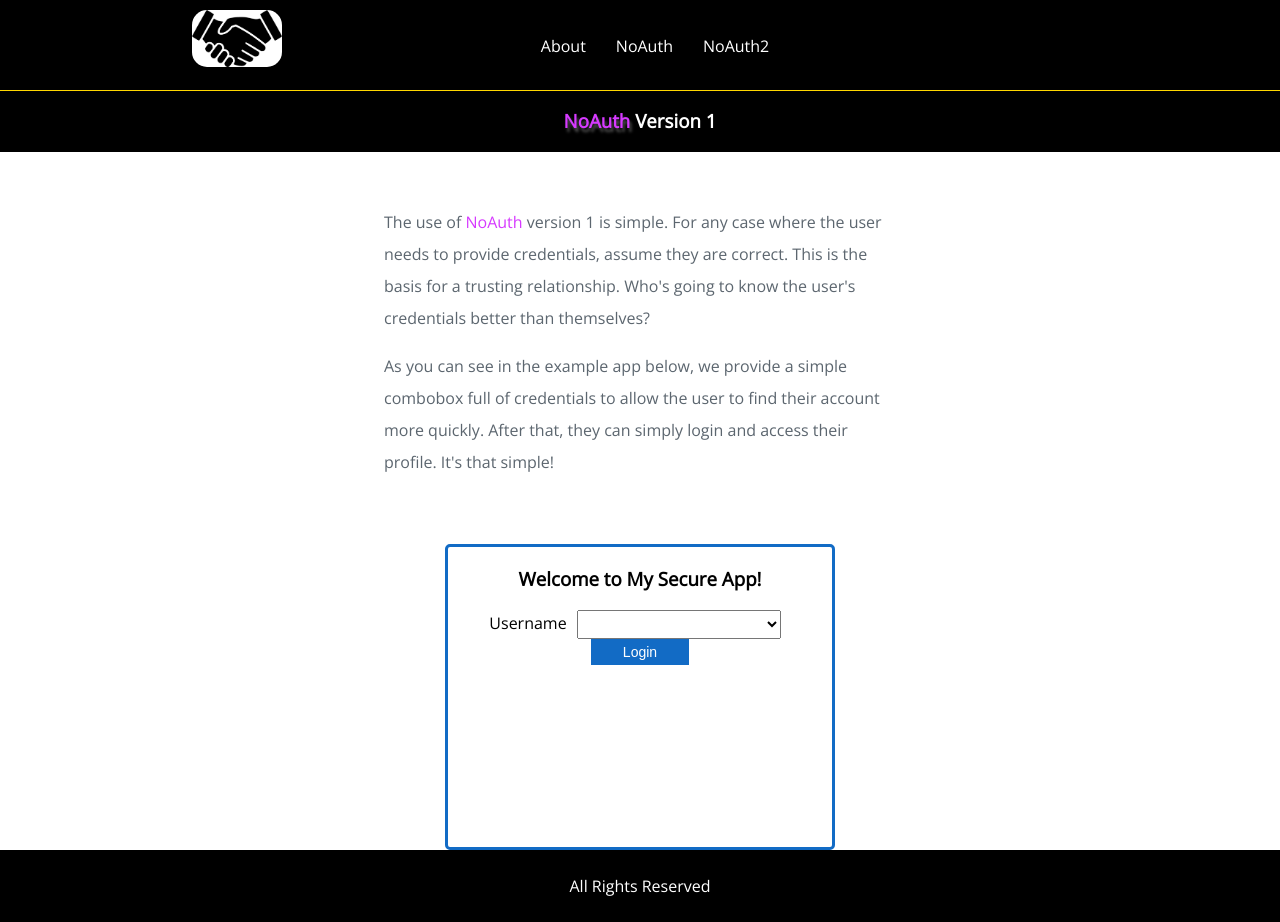
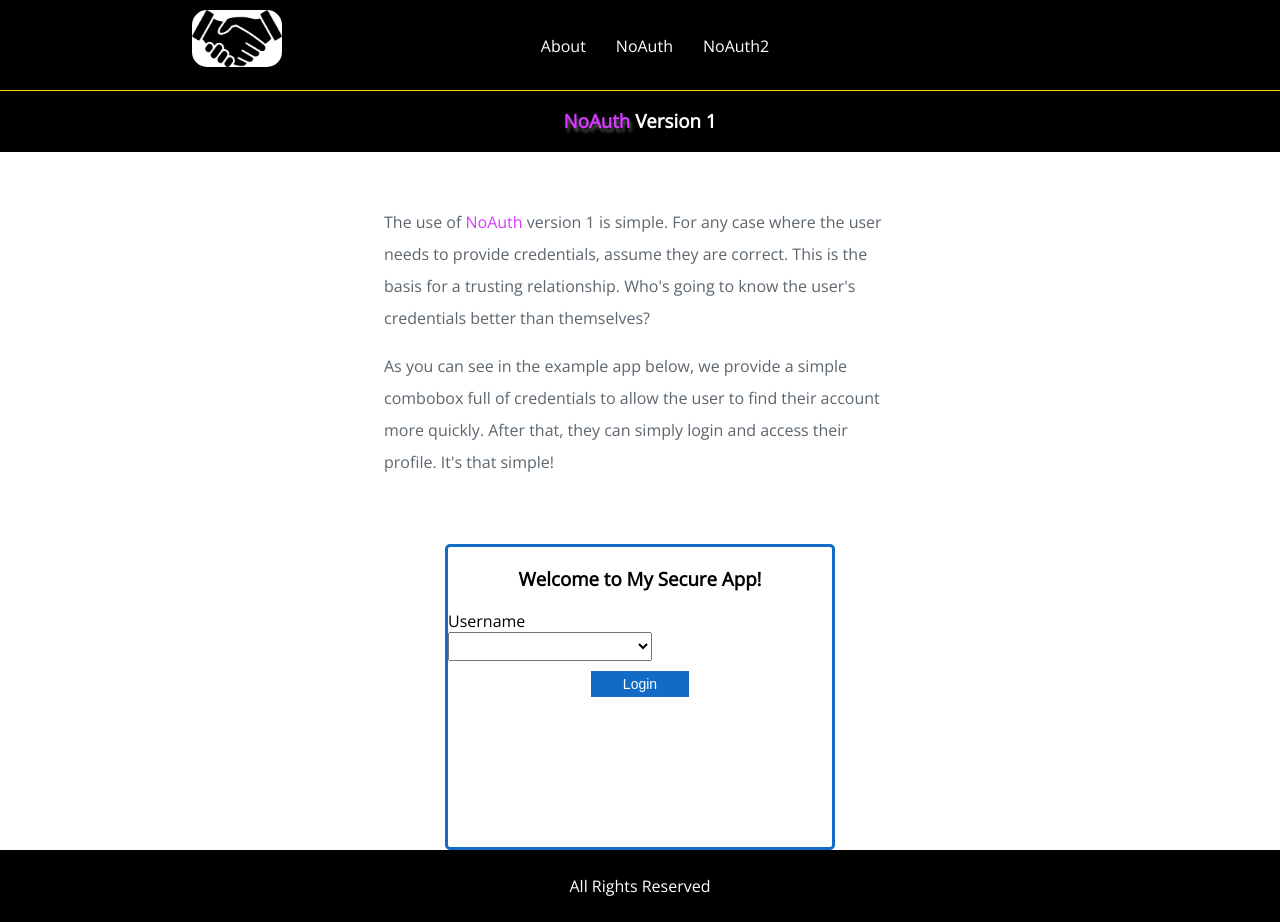
Before and after one commit to TalkingFox/NoAuthSite, an Angular app: page /noauth in a window 1280 px wide. Built offline with nearby package versions, Linux system fonts and the light colour scheme.

Commit message:
did noauth1 a good

```diff
--- a/src/app/about/about.component.html
+++ b/src/app/about/about.component.html
@@ -4,7 +4,7 @@
 <div class="wrapper">
   <div class="text">
     <h2>What is <span>NoAuth</span>?</h2>
-    <p><span>NoAuth</span> is a Trust-based authorization mechanism, but it is also much more than that.
+    <p><span>NoAuth</span> is a trust-based authorization mechanism, but it is also much more than that.
       <span>NoAuth</span> is an initiative to re-introduce trust into the wider internet.</p>
 
     <p>Where traditional security frameworks require convoluted and often misguided metaphors for trust like handshakes
--- a/src/app/login/login.component.css
+++ b/src/app/login/login.component.css
@@ -1,6 +1,16 @@
 .logingroup {
     color: black;
 }
+
+label {
+    display: inline-block;
+    width: 250px;
+    text-align: left;
+  }
+
+  input {
+    display: inline-block;
+  }
 
 label {
     margin-right: 10px;
@@ -12,6 +22,7 @@ select {
 }
 
 button {
+    margin-top: 10px;
     color: white;
     background: #126bc5;
     font-size: 14px;
@@ -19,3 +30,45 @@ button {
     border: none;
     padding: 5px 32px;
 }
+
+input[type = checkbox] {
+    display: none;
+}
+
+input + label {
+    font-size: 1.2rem;
+    width: 2rem;
+    height: 2rem;
+    /*display: flex;*/
+    justify-content: center;
+    align-items: center;
+    border: .1rem solid var(--blue);
+    border-radius: 50%;
+    background: var(--darkblue);
+    transition: .1s all;
+    cursor: pointer;
+    z-index: 999 !important;
+  }
+
+  input + label:hover {
+    transform: scale(.95);
+  }
+
+  input + label:after {
+    content: "😇";
+  }
+
+  input:checked + label {
+    background: var(--blue);
+    transform: scale(1.1);
+  }
+
+
+  input:checked + label:hover {
+    background: var(--blue);
+    transform: scale(1.05);
+  }
+
+  input:checked + label:after {
+    content: "😈";
+  }
--- a/src/app/login/login.component.html
+++ b/src/app/login/login.component.html
@@ -1,7 +1,19 @@
 <div class="logingroup">
-  <label>Username</label>
-  <select [(ngModel)]="selectedUser">
-    <option *ngFor="let user of users">{{user}}</option>
-  </select>
-  <button (click)="login(selectedUser)">Login</button>
+  <div>
+    <label>Username</label>
+    <select [(ngModel)]="selectedUser">
+      <option *ngFor="let user of users">{{user}}</option>
+    </select>
+  </div>
+
 </div>
+<div>
+  <div *ngIf="hasLyingSupport">
+    <label >Are you Lying?</label>
+    <input id="isEvilBox" class="emoji-check" [(ngModel)]="isEvil" type="checkbox">
+    <label for="isEvilBox"></label>
+  </div>
+</div>
+<div class="flex center">
+  <button (click)="login(selectedUser,isEvil)">Login</button>
+</div>
--- a/src/app/login/login.component.ts
+++ b/src/app/login/login.component.ts
@@ -1,4 +1,4 @@
-import { Component, OnInit, Output, EventEmitter } from '@angular/core';
+import { Component, OnInit, Output, EventEmitter, Input } from '@angular/core';
 
 @Component({
   selector: 'app-login',
@@ -9,6 +9,7 @@ export class LoginComponent implements OnInit {
   constructor() {}
 
   @Output() loggedIn = new EventEmitter<string>();
+  @Input() hasLyingSupport = false;
 
   public users: string[] = [
     'Faustino Boney',
--- a/src/app/noauth/noauth.component.css
+++ b/src/app/noauth/noauth.component.css
@@ -26,5 +26,8 @@
     width: 30%;
     border-radius: 5px;
     min-height: 300px;
+}
+
+h3 {
     text-align: center;
 }
--- a/src/styles.css
+++ b/src/styles.css
@@ -9,3 +9,12 @@ span {
     color: #d63aff;;
     text-shadow: 2px 4px 3px rgba(255,255,255,0.3);
 }
+
+.flex {
+    display: flex;
+}
+
+.flex.center {
+    align-items: center;
+    justify-content: center;
+}
```
